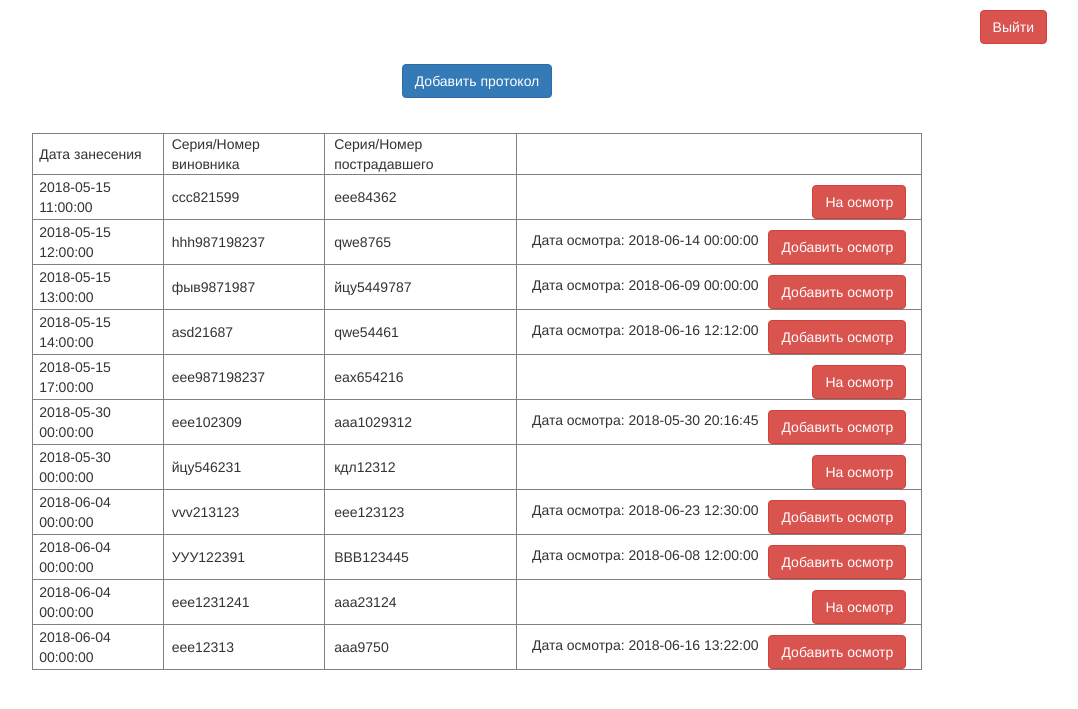
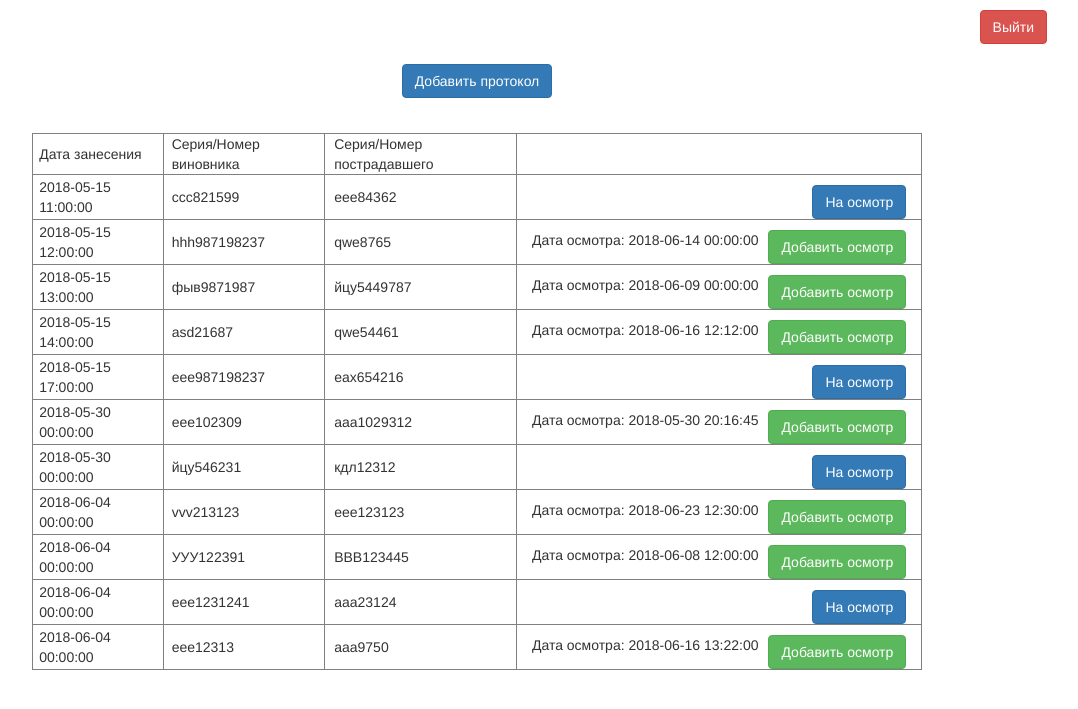
Before and after one commit to meltaus/euro_protocol, a PHP site: page /pages/user_space.php in a window 1280 px wide. Shown: the top 709 px of the page, without its empty margins (163-1241 px from the left). Run offline with PHP 8.4, Linux system fonts and the light colour scheme; data comes from the database, SQL or seed files in the repository.

Commit message:
Изменение цветов некоторых кнопок

```diff
--- a/pages/user_space.php
+++ b/pages/user_space.php
@@ -102,7 +102,7 @@ $result = createDataForMailPage();
                                     echo "<td>";
                                     echo "<div class=\"col-lg-12 col-md-12 col-sm-12 col-xs-12\" style=\"margin-top: 10px\">";
                                     echo "<button onclick='addParticipant(this.id)' id='". $result[$i][0] . "'
-                                            class='btn btn-danger pull-right'
+                                            class='btn btn-primary pull-right'
                                             style='margin-left: 5px'>На осмотр</button>";
 //                                    echo "<button onclick='updateProtocol(this.id)' id='" . $result[$i][0] . "
 //                                            ' class='btn btn-danger pull-right'
@@ -115,7 +115,7 @@ $result = createDataForMailPage();
                                     echo "<div class=\"col-lg-12 col-md-12 col-sm-12 col-xs-12\" style=\"margin-top: 10px\">";
                                     echo "Дата осмотра: ". $result[$i][$j];
                                     echo "<a href='uploadImage.php?id_protocol=". $result[$i][0] ."' id='" . $result[$i][0] . "
-                                            ' class='btn btn-danger pull-right'
+                                            ' class='btn btn-success pull-right'
                                             style='margin-left: 10px'>Добавить осмотр</button>";
                                     echo "</div>";
                                     echo "</td>";
```
